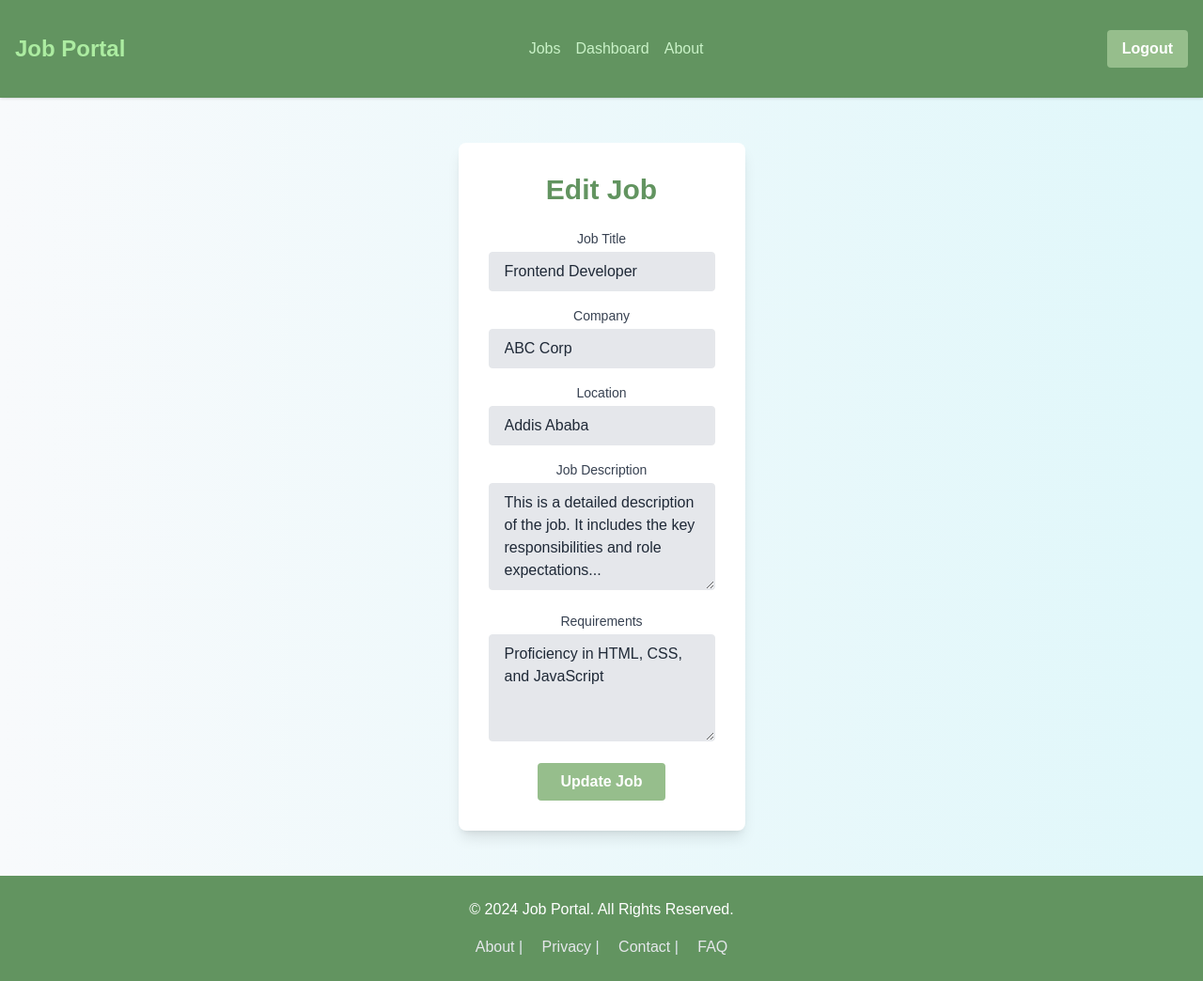
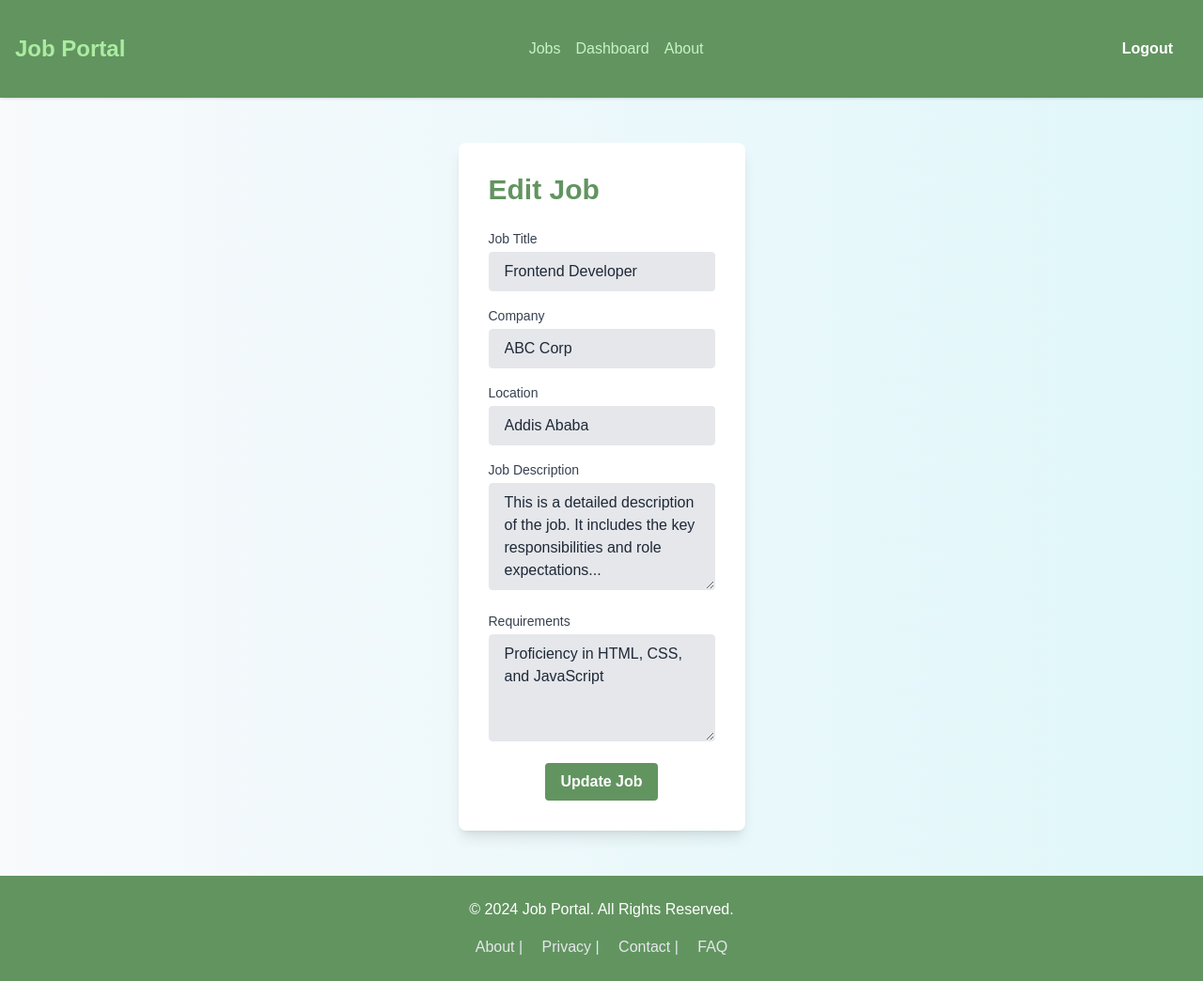
Before and after one commit to betterbenii/job-listing-frontend, a website: page html/edit-job.html in a window 1280 px wide. Shown: the whole page at 94% size. Drawn offline with Linux system fonts and the light colour scheme.

Commit message:
styled the edit job button for consistence

```diff
--- a/html/edit-job.html
+++ b/html/edit-job.html
@@ -18,12 +18,12 @@
         <a href="/dashboard.html" class="text-tea_green hover:text-olivine">Dashboard</a>
         <a href="about.html" class="text-tea_green hover:text-olivine">About</a>
       </nav>
-      <a href="/" class="px-4 py-2 bg-olivine text-white font-semibold rounded hover:bg-light_green">Logout</a>
+      <a href="/" class="px-4 py-2 bg-asparagus text-white font-semibold rounded hover:bg-olivine">Logout</a>
     </div>
   </header>
 
   <!-- Edit Job Form -->
-  <main class="container mx-auto px-4 py-12">
+  <main class="container mx-auto text-left px-4 py-12">
     <section class="bg-white p-8 rounded-lg shadow-lg max-w-lg mx-auto">
       <h2 class="text-3xl font-bold text-asparagus mb-6">Edit Job</h2>
       <form class="space-y-4">
@@ -59,7 +59,7 @@
 
         <!-- Update Button -->
         <div class="text-center">
-          <button type="submit" class="px-6 py-2 bg-olivine text-white font-semibold rounded hover:bg-light_green">Update Job</button>
+          <button type="submit" class="px-4 py-2 bg-asparagus text-white font-semibold rounded hover:bg-tea_green hover:text-asparagus-100">Update Job</button>
         </div>
       </form>
     </section>
```
